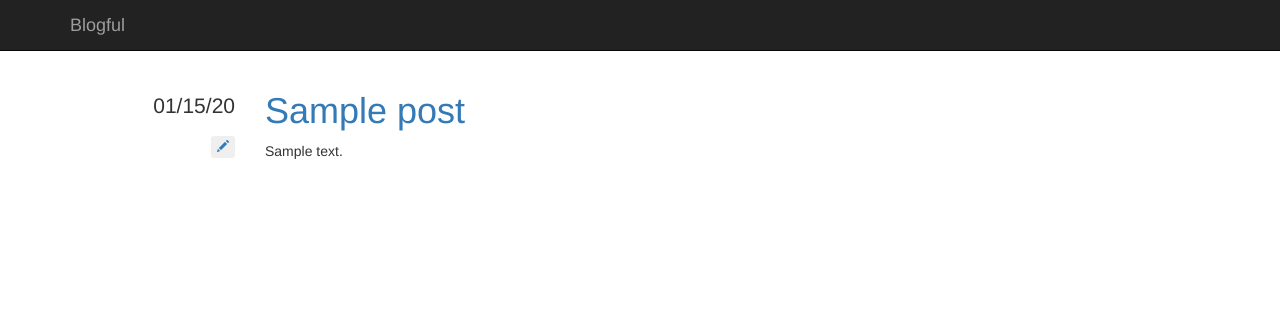
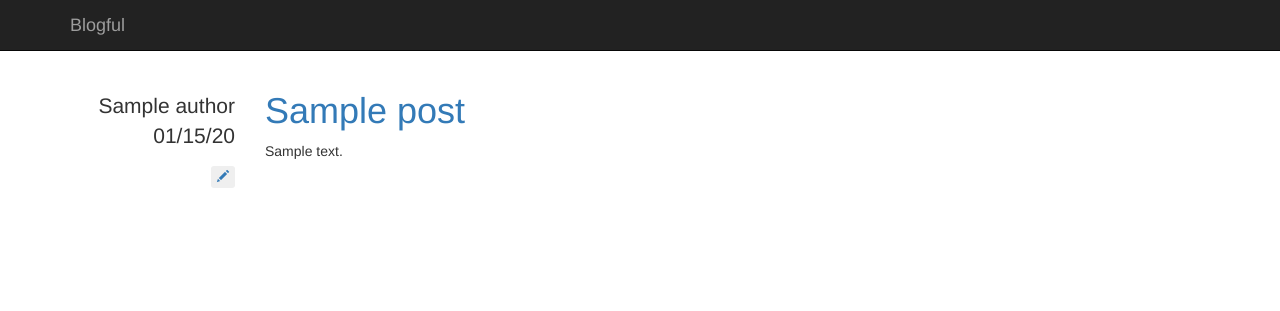
Before and after one commit to jdingus/blog-thinkful, a Flask app: template blog/templates/posts.html in a window 1280 px wide. Shown: the top 311 px of the page. Run offline with Flask 2, Linux system fonts and the light colour scheme; the template is opened without the code that fills it: most values are stand-ins (such as "Sample title", 1, 10 or a date in 2020); some libraries are stand-ins or nearby versions.

Commit message:
displaying author of posts now

```diff
--- a/blog/templates/macros.html
+++ b/blog/templates/macros.html
@@ -1,6 +1,7 @@
 {% macro render_post(post) %}
 <div class="row">
     <div class="col-md-2 text-right metadata">
+			{{ post.author.name }}
         <ul class="list-unstyled">
             <li>
                 {{ post.datetime | dateformat("%m/%d/%y") }}
--- a/blog/views.py
+++ b/blog/views.py
@@ -6,7 +6,7 @@ from models import Post, User
 
 import mistune
 
-from flask.ext.login import login_user, login_required, logout_user
+from flask.ext.login import login_user, login_required, logout_user, current_user
 from werkzeug.security import check_password_hash
 
 @app.route("/")
@@ -65,6 +65,7 @@ def add_post_post():
     post = Post(
         title=request.form["title"],
         content=mistune.markdown(request.form["content"]),
+			  author = current_user
     )
     session.add(post)
     session.commit()
```
